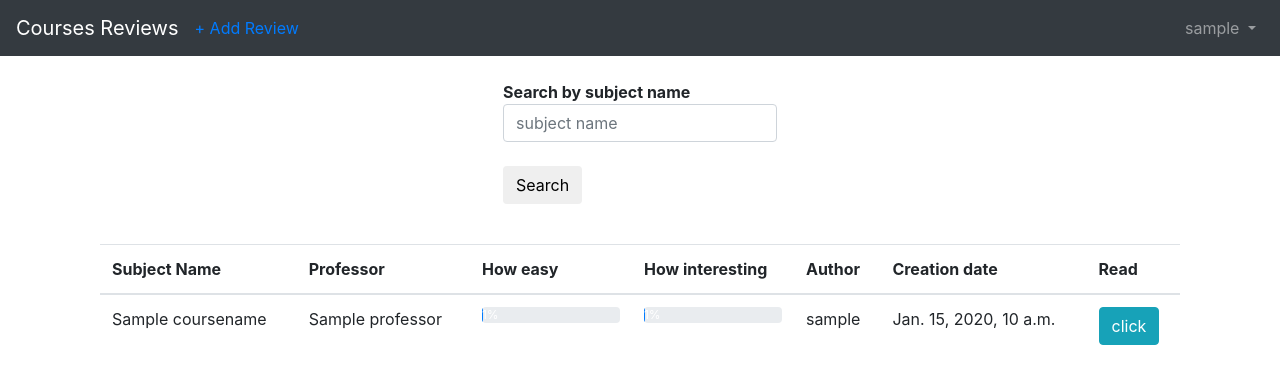
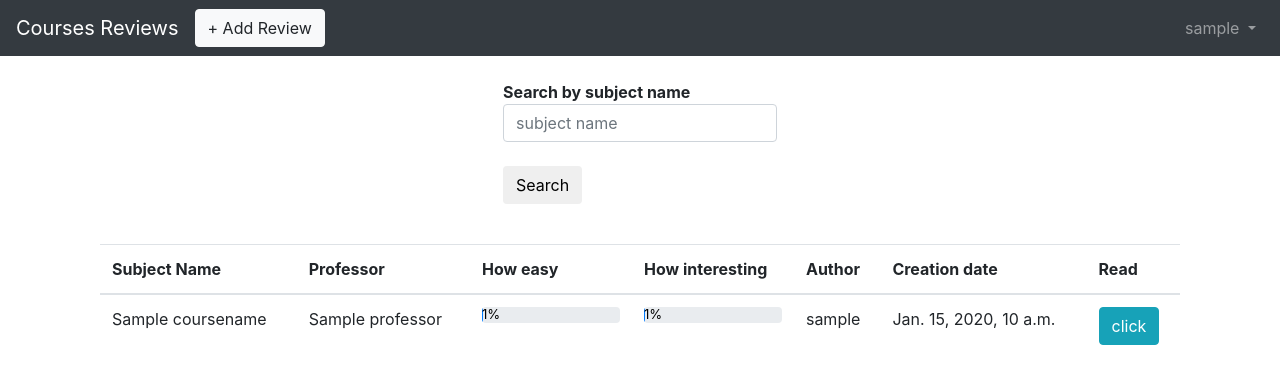
Before and after one commit to mixnix/subject_rate, a Django app: page /all/ in a window 1280 px wide. Shown: the top 384 px of the page. Run offline with Django 3.2, Linux system fonts and the light colour scheme; a user stored in the database is signed in; tables that the repository leaves empty hold one stand-in row (values such as "Sample post"); parts of the project's set-up code (start-up, migrations or seed data) failed here and were passed over; some libraries are stand-ins or nearby versions.

Commit message:
gui fixes

```diff
--- a/templates/base.html
+++ b/templates/base.html
@@ -11,6 +11,18 @@
     <script src="https://code.jquery.com/jquery-3.2.1.slim.min.js"
             crossorigin="anonymous"></script>
     <title>{% block title %}Review App{% endblock title %}</title>
+    <style>
+
+        .blacktext{
+            color: black;
+            {#border: 1px solid red;#}
+
+            font-size: 110%;
+
+        }
+
+    </style>
+
 </head>
 <body>
 {% block navbar %}
@@ -19,7 +31,7 @@
    <a class="navbar-brand" href="{% url 'index' %}">Courses Reviews</a>
    {% if user.is_authenticated %}
    <ul class="navbar-nav mr-auto">
-      <li class="nav-item"><a href="{% url 'review-new' %}">+ Add Review</a></li>
+      <li class="nav-item"><a class="btn btn-light" href="{% url 'review-new' %}">+ Add Review</a></li>
    </ul>
    {% endif %}
    <button class="navbar-toggler" type="button" data-toggle="collapse"
--- a/templates/pages/course_new.html
+++ b/templates/pages/course_new.html
@@ -1,7 +1,7 @@
 {% extends 'base.html' %}
 
 {% block content %}
-    <h1>new course</h1>
+    <h1>New course</h1>
     <form action="" method="post">
         {% csrf_token %}
         {{ form.as_p }}
--- a/templates/pages/professor_new.html
+++ b/templates/pages/professor_new.html
@@ -1,7 +1,7 @@
 {% extends 'base.html' %}
 
 {% block content %}
-    <h1>new review</h1>
+    <h1>New professor</h1>
     <form action="" method="post">
         {% csrf_token %}
         {{ form.as_p }}
--- a/templates/pages/review_delete.html
+++ b/templates/pages/review_delete.html
@@ -4,7 +4,7 @@
     <h1>Delete</h1>
     <form action="" method="post">
         {% csrf_token %}
-        <p>Are you sure you want to delete "{{ review.title }}"></p>
+        <p>Are you sure you want to delete the review?</p>
         <button class="btn btn-danger ml-2" type="submit">Confirm</button>
     </form>
 {% endblock %}
--- a/templates/pages/review_list.html
+++ b/templates/pages/review_list.html
@@ -62,14 +62,14 @@
                     <td style="width:15%">
                         <div class="progress">
                             <div class="progress-bar progress-bar-success" role="progressbar" style="width: {{ review.how_easy }}%" aria-valuenow="0" aria-valuemin="0" aria-valuemax="100">
-                                {{ review.how_easy }}%
+                                <span class="blacktext">{{ review.how_easy }}%</span>
                             </div>
                         </div>
                     </td>
                     <td style="width:15%">
                         <div class="progress">
-                            <div class="progress-bar" role="progressbar" style="width: {{ review.how_interesting }}%" aria-valuenow="100" aria-valuemin="0" aria-valuemax="100">
-                                {{ review.how_interesting }}%
+                            <div class="progress-bar progress-bar-success"  role="progressbar" style="width: {{ review.how_interesting }}%" aria-valuenow="100" aria-valuemin="0" aria-valuemax="100">
+                                <span class="blacktext">{{ review.how_interesting }}%</span>
                             </div>
                         </div>
                     </td>
```
